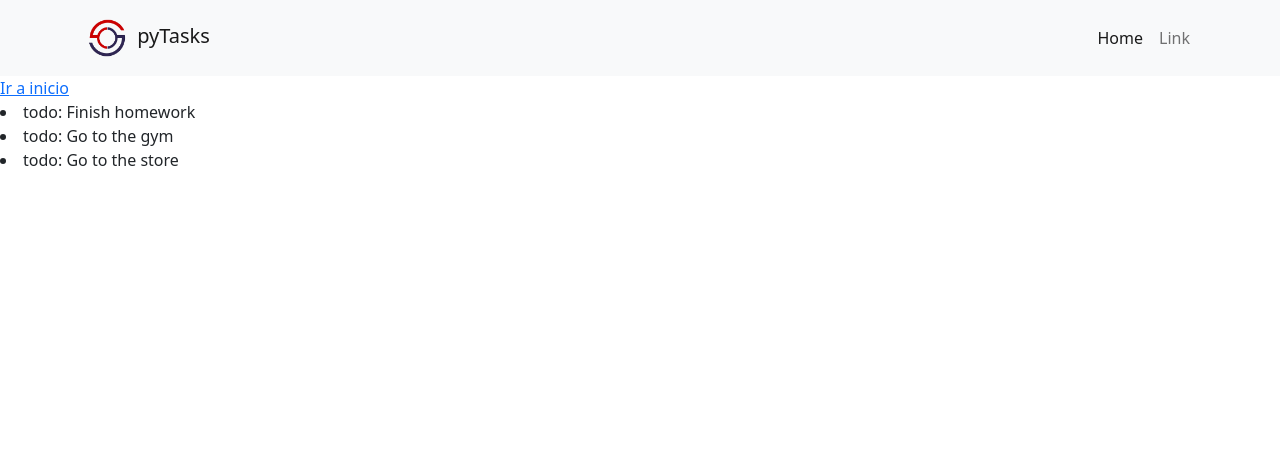
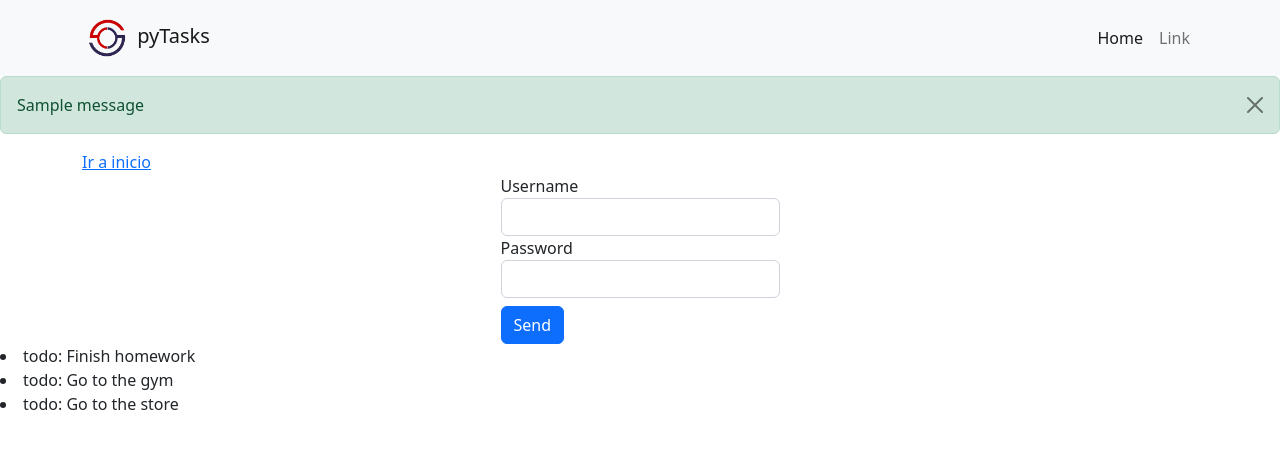
Before and after one commit to Nic-Hawk/pyTasks, a Flask app: page /hello in a window 1280 px wide. Shown: the top 449 px of the page. Run offline with Flask 2, Linux system fonts and the light colour scheme; one stand-in notice (Sample message) is shown.

Commit message:
primeros pasos

```diff
--- a/main.py
+++ b/main.py
@@ -1,12 +1,28 @@
 #import Flask class
-from flask import Flask, request, make_response, redirect, render_template
+from flask import Flask, request, make_response, redirect, render_template, session, redirect, url_for, flash
+from flask_wtf import FlaskForm
+from wtforms import StringField, PasswordField, SubmitField
+from wtforms.validators import DataRequired
+import unittest
 
 #instantiate Flask class
 app = Flask(__name__)  #__name__ is the name of the current python module
 
-app.config['Secret_Key'] = 'ThisIsSecret'
+app.config['SECRET_KEY'] = 'SUPER SECRETO'
 
 todos = ['Finish homework', 'Go to the gym', 'Go to the store']
+
+
+class Login_Form(FlaskForm):
+    username = StringField('Username', validators=[DataRequired()])
+    password = PasswordField('Password', validators=[DataRequired()])
+    submit = SubmitField('Send')
+
+
+@app.cli.command()
+def test():
+    test = unittest.TestLoader().discover('tests')
+    unittest.TextTestRunner().run(test)
 
 #error handler for not page found
 @app.errorhandler(404)
@@ -19,17 +35,30 @@ def index():
     user_ip = request.remote_addr #get the IP address of the user
 
     response = make_response(redirect('/hello')) #redirect to /hello
-    response.set_cookie('user_ip', user_ip) #set a cookie
+    session['user_ip'] = user_ip
 
     return response
 
 
-@app.route('/hello')
+@app.route('/hello', methods=['GET', 'POST'])
 def hello():
-    user_ip = request.cookies.get('user_ip') #get the cookie
+
+    user_ip = session.get('user_ip')
+    login_form = Login_Form()
+    username = session.get('username')
+
     context = {
         'user_ip': user_ip,
-        'todos': todos
+        'todos': todos,
+        'login_form': login_form,
+        'username': username
     }
 
+    if request.method == 'POST': #if the form is submitted and validated
+        username = login_form.username.data
+        session['username'] = username
+        flash('Nombre de usario registrado con éxito!')
+
+        return redirect(url_for('index'))
+
     return render_template('hello.html', **context) #render the template
--- /dev/null
+++ b/myvenv/pyvenv.cfg
@@ -0,0 +1,3 @@
+home = C:\Python310
+include-system-site-packages = false
+version = 3.10.0
--- a/templates/base.html
+++ b/templates/base.html
@@ -16,6 +16,13 @@
         {% include 'navbar.html' %}
     </header>
 
+    {% for message in get_flashed_messages() %}
+        <div class="alert alert-success alert-dismissible fade show">
+            <button type="button" class="btn-close .alert-dismissible" aria-label="Close" data-bs-dismiss="alert"></button>
+            {{message}}
+        </div>
+    {% endfor %}
+
     {% block content %} {% endblock %}
     <script src="https://cdn.jsdelivr.net/npm/bootstrap@5.2.1/dist/js/bootstrap.bundle.min.js" integrity="sha384-u1OknCvxWvY5kfmNBILK2hRnQC3Pr17a+RTT6rIHI7NnikvbZlHgTPOOmMi466C8" crossorigin="anonymous"></script>
 </body>
--- a/templates/hello.html
+++ b/templates/hello.html
@@ -1,6 +1,5 @@
 {% extends 'base.html' %}
 {% import 'macros.html' as macros %}
-
 
 {% block title %}
     {{ super() }}
@@ -9,14 +8,39 @@
 
 {% block content %}
 
-    {% if user_ip %}
-        <h1>Hello your ip is {{user_ip}}</h1>
-    {% else %}
-        <a href="{{ url_for('index') }}">Ir a inicio</a>
-    {% endif %}
+    <div class="container mt-2">
+
+        {% if username %}
+            <h1 class="text-center">Hello {{username}}, welcome</h1>
+        {% endif %}
+
+        {% if user_ip %}
+            <h3 class="text-center">your ip is {{user_ip}}</h3>
+        {% else %}
+            <a href="{{ url_for('index') }}">Ir a inicio</a>
+        {% endif %}
+
+    </div>
+
+    <div class="container">
+
+        <form class="m-auto w-25" method="POST" action="{{ url_for('hello') }}">
+            <div class="form-group">
+                {{ login_form.username.label}}
+                {{ login_form.username(class_="form-control") }}
+            </div>
+            <div class="form-group">
+                {{ login_form.password.label}}
+                {{ login_form.password(class_="form-control") }}
+            </div>
+            {{ login_form.submit(class_="btn btn-primary mt-2") }}
+        </form>
+
+    </div>
+
 
     {% for todo in todos %}
-        {{macros.render_todo(todo)}}
+            {{macros.render_todo(todo)}}
     {% endfor %}
 
 {% endblock %}
```
Also changed, not shown: tests/test_base.py (added, +28 -0 lines), 10 other files.
